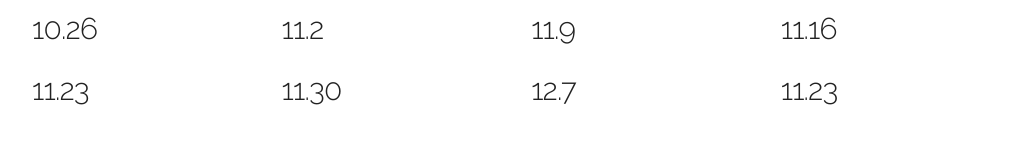
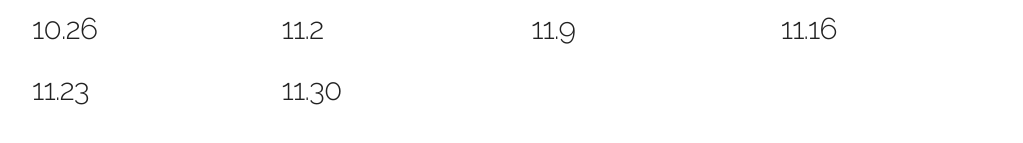
Before and after one commit to sageduffey/inflatable_de_home, a plain HTML site: page index.html in a window 1280 px wide. Shown: the part 353-496 px from the top of the page, without its empty margins (128-1151 px from the left). Drawn offline with Linux system fonts and the light colour scheme.

Commit message:
Update index.html

```diff
--- a/index.html
+++ b/index.html
@@ -73,10 +73,10 @@
         <h4>11.30</h4>
       </div>
       <div class="three columns">
-        <h4>12.7</h4>
+        <h4></h4>
       </div>
       <div class="three columns">
-        <h4>11.23</h4>
+        <h4></h4>
       </div>
     </div>
   </div>
```
